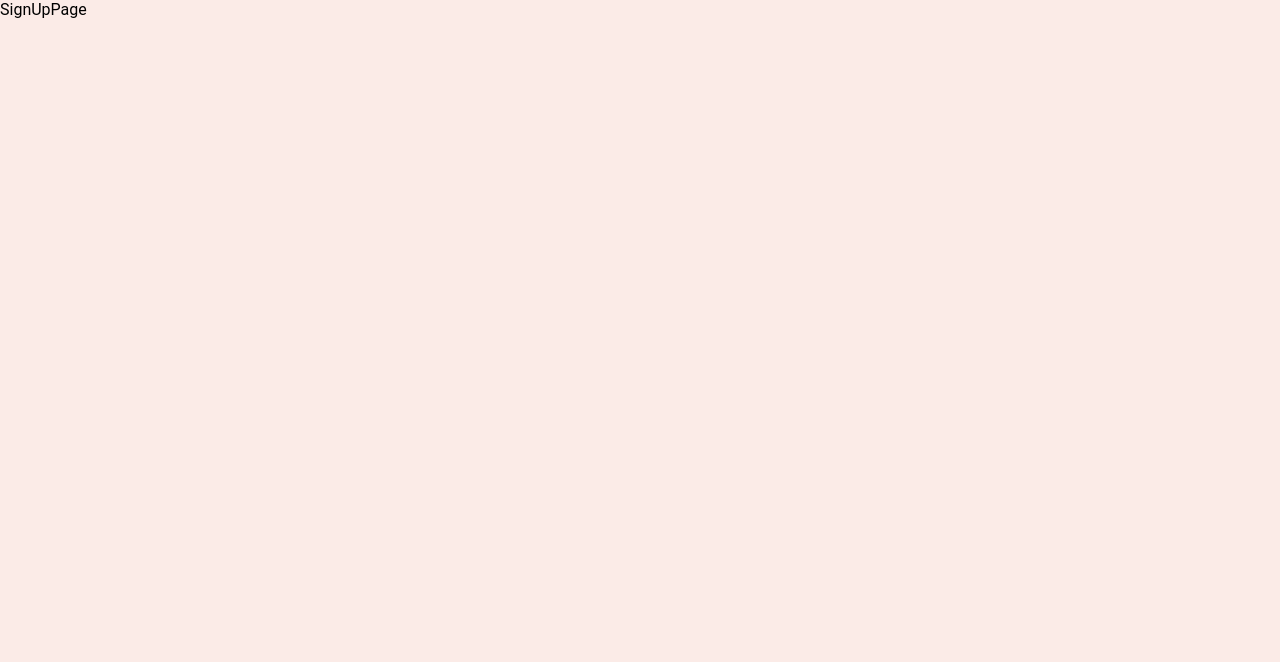
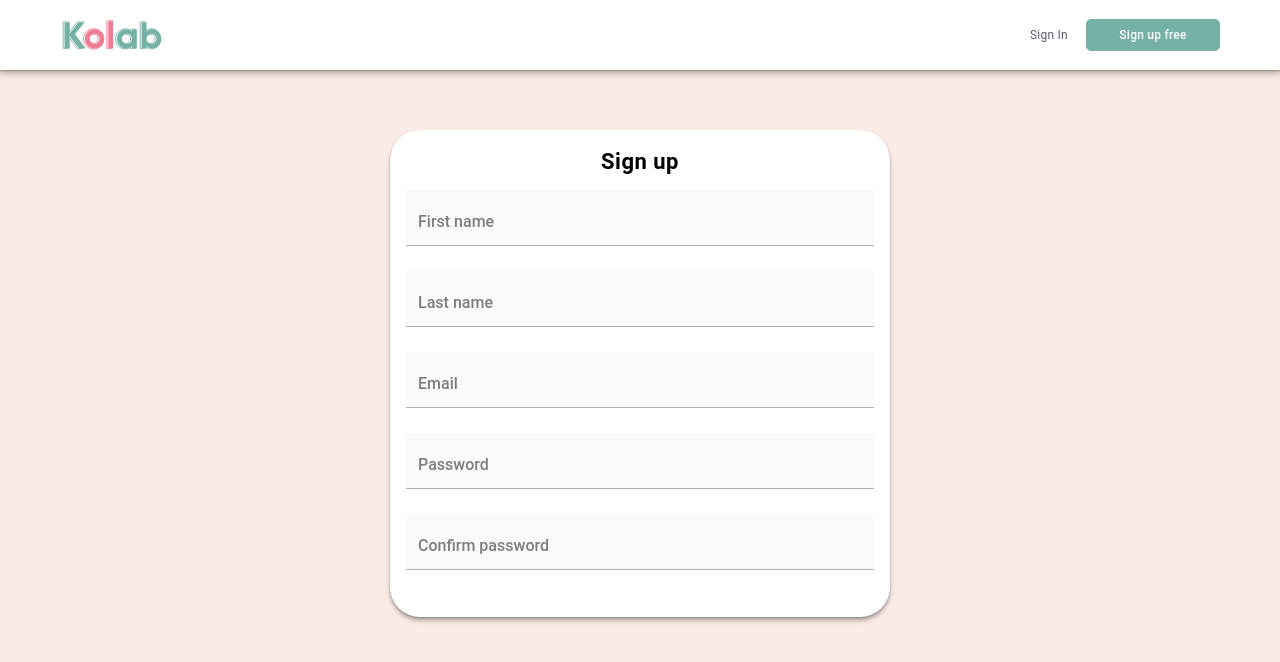
Before and after one commit to SergeyMykytchyn/kolab-frontend, a React (Create React App) app: page /sign-up in a window 1280 px wide. Shown: the top 662 px of the page. Built offline with nearby package versions, Linux system fonts and the light colour scheme.

Commit message:
before material-ui

```diff
--- /dev/null
+++ b/src/components/header-sign/HeaderSign.css
@@ -0,0 +1,72 @@
+.sign-header {
+  height: 70px;
+  width: 100%;
+
+  background-color: #ffff;
+  box-shadow: 0px 1px 2px rgba(0, 0, 0, 0.25),
+    0px 2px 6px 2px rgba(0, 0, 0, 0.25);
+  border-radius: 1px;
+
+  padding-left: 60px;
+  padding-right: 60px;
+
+  display: flex;
+  align-items: center;
+}
+
+.sign-headerContent {
+  height: 32px;
+  width: 100%;
+
+  display: flex;
+  justify-content: space-between;
+}
+
+.sign-headerButtons {
+  height: 32px;
+  width: 190px;
+
+  display: flex;
+  justify-content: space-between;
+  align-items: baseline;
+}
+
+.sign-headerButtonsSignIn {
+  color: #5f5a6e;
+  font-size: 12px;
+  line-height: 18px;
+  letter-spacing: 0.02em;
+}
+
+.sign-headerButtonsSignUp {
+  height: 32px;
+  width: 134px;
+
+  background-color: #76b1a6;
+  border: 0.7px solid #76b1a6;
+  border-radius: 5px;
+
+  padding: 7px 30px;
+
+  display: flex;
+  justify-content: center;
+  align-items: center;
+}
+
+.sign-headerButtonsSignUpText {
+  color: #ffffff;
+  font-weight: 500;
+  font-size: 12px;
+  line-height: 18px;
+  letter-spacing: 0.02em;
+}
+
+a {
+  text-decoration: none;
+  color: inherit;
+}
+
+.sign-logo {
+  height: 32px;
+  width: 103px;
+}
--- /dev/null
+++ b/src/components/header-sign/HeaderSign.jsx
@@ -0,0 +1,22 @@
+import React from "react";
+import "./HeaderSign.css";
+
+const HeaderSign = () => {
+  return (
+    <div className="sign-header">
+      <div className="sign-headerContent">
+        <a href="/"><img className="sign-logo" src="./assets/kolab-logo.svg" alt="Kolab"/></a>
+        <div className="sign-headerButtons">
+          <span className="sign-headerButtonsSignIn"><a href="/sign-in">Sign In</a></span>
+          <a href="/sign-up">
+            <div className="sign-headerButtonsSignUp">
+              <span className="sign-headerButtonsSignUpText">Sign up free</span>
+            </div>
+          </a>
+        </div>
+      </div>
+    </div>
+  );
+};
+
+export default HeaderSign;
--- /dev/null
+++ b/src/components/sign-up-form/SignUpForm.css
@@ -0,0 +1,107 @@
+.sign-up-form {
+  padding: 60px;
+}
+
+.sign-up-card {
+  margin: 0 auto;
+  width: 500px;
+
+  background-color: #ffff;
+  border-radius: 30px;
+  box-shadow: 0px 4px 4px rgba(0, 0, 0, 0.25), 0px 1px 2px rgba(0, 0, 0, 0.25);
+
+  padding: 20px 16px 22px 16px;
+}
+
+.sign-up-cardTitle {
+  text-align: center;
+  margin-bottom: 16px;
+}
+
+.sign-up-cardTitleText {
+  font-weight: bold;
+  font-size: 22px;
+  line-height: 24px;
+  letter-spacing: 0.5px;
+}
+
+.inp {
+  position: relative;
+  margin: auto;
+  width: 100%;
+  max-width: 280px;
+  border-radius: 3px;
+  overflow: hidden;
+}
+.inp .label {
+  position: absolute;
+  top: -5px;
+  left: 12px;
+  font-size: 16px;
+  color: rgba(0, 0, 0, 0.5);
+  font-weight: 500;
+  transform-origin: 0 0;
+  transform: translate3d(0, 0, 0);
+  transition: all 0.2s ease;
+  pointer-events: none;
+}
+.inp .focus-bg {
+  position: absolute;
+  top: 0;
+  left: 0;
+  width: 100%;
+  height: 100%;
+  background: rgba(0, 0, 0, 0.05);
+  z-index: -1;
+  transform: scaleX(0);
+  transform-origin: left;
+}
+.inp input {
+  -webkit-appearance: none;
+  -moz-appearance: none;
+  appearance: none;
+  width: 100%;
+  border: 0;
+  font-family: inherit;
+  padding: 16px 12px 0 12px;
+  height: 56px;
+  font-size: 16px;
+  font-weight: 400;
+  background: rgba(0, 0, 0, 0.02);
+  box-shadow: inset 0 -1px 0 rgba(0, 0, 0, 0.3);
+  color: #000;
+  transition: all 0.15s ease;
+}
+.inp input:hover {
+  background: rgba(0, 0, 0, 0.04);
+  box-shadow: inset 0 -1px 0 rgba(0, 0, 0, 0.5);
+}
+.inp input:not(:-moz-placeholder-shown) + .label {
+  color: rgba(0, 0, 0, 0.5);
+  transform: translate3d(0, -12px, 0) scale(0.75);
+}
+.inp input:not(:-ms-input-placeholder) + .label {
+  color: rgba(0, 0, 0, 0.5);
+  transform: translate3d(0, -12px, 0) scale(0.75);
+}
+.inp input:not(:placeholder-shown) + .label {
+  color: rgba(0, 0, 0, 0.5);
+  transform: translate3d(0, -12px, 0) scale(0.75);
+}
+.inp input:focus {
+  background: rgba(0, 0, 0, 0.05);
+  outline: none;
+  box-shadow: inset 0 -2px 0 #0077ff;
+}
+.inp input:focus + .label {
+  color: #0077ff;
+  transform: translate3d(0, -12px, 0) scale(0.75);
+}
+.inp input:focus + .label + .focus-bg {
+  transform: scaleX(1);
+  transition: all 0.1s ease;
+}
+
+input {
+  margin-bottom: 25px;
+}
--- /dev/null
+++ b/src/components/sign-up-form/SignUpForm.jsx
@@ -0,0 +1,83 @@
+import React, { useState } from "react";
+import "./SignUpForm.css";
+
+const SignUpForm = () => {
+  const [firstName, setFirstName] = useState("");
+  const [lastName, setLastName] = useState("");
+  const [email, setEmail] = useState("");
+  const [password, setPassword] = useState("");
+  const [confirmPassword, setConfirmPassword] = useState("");
+
+  return (
+    <form className="sign-up-form">
+      <div className="sign-up-card">
+        <div className="sign-up-cardTitle"><span class="sign-up-cardTitleText">Sign up</span></div>
+        <div>
+
+          <label for="inp" class="inp">
+            <input
+              value={firstName}
+              onChange={e => setFirstName(e.target.value)}
+              type="text"
+              id="inp"
+              placeholder="&nbsp;"
+            />
+            <span class="label">First name</span>
+            <span class="focus-bg"></span>
+          </label>
+
+          <label for="inp" class="inp">
+            <input
+              value={lastName}
+              onChange={e => setLastName(e.target.value)}
+              type="text"
+              id="inp"
+              placeholder="&nbsp;"
+            />
+            <span class="label">Last name</span>
+            <span class="focus-bg"></span>
+          </label>
+
+          <label for="inp" class="inp">
+            <input
+              value={email}
+              onChange={e => setEmail(e.target.value)}
+              type="text"
+              id="inp"
+              placeholder="&nbsp;"
+            />
+            <span class="label">Email</span>
+            <span class="focus-bg"></span>
+          </label>
+
+          <label for="inp" class="inp">
+            <input
+              value={password}
+              onChange={e => setPassword(e.target.value)}
+              type="text"
+              id="inp"
+              placeholder="&nbsp;"
+            />
+            <span class="label">Password</span>
+            <span class="focus-bg"></span>
+          </label>
+
+          <label for="inp" class="inp">
+            <input
+              value={confirmPassword}
+              onChange={e => setConfirmPassword(e.target.value)}
+              type="text"
+              id="inp"
+              placeholder="&nbsp;"
+            />
+            <span class="label">Confirm password</span>
+            <span class="focus-bg"></span>
+          </label>
+
+        </div>
+      </div>
+    </form>
+  );
+};
+
+export default SignUpForm;
--- a/src/routes/landing-page/LandingPage.jsx
+++ b/src/routes/landing-page/LandingPage.jsx
@@ -3,43 +3,43 @@ import "./LandingPage.css";
 
 const LandingPage = () => {
   return (
-    <div className="container">
-      <div className="header">
-        <img className="logo" src="./assets/kolab-logo.svg" alt="Kolab"/>
-        <div className="headerButtons">
-          <span className="headerButtonsSignIn"><a href="/sign-in">Sign In</a></span>
+    <div className="landing-container">
+      <div className="landing-header">
+        <img className="landing-logo" src="./assets/kolab-logo.svg" alt="Kolab"/>
+        <div className="landing-headerButtons">
+          <span className="landing-headerButtonsSignIn"><a href="/sign-in">Sign In</a></span>
           <a href="/sign-up">
-            <div className="headerButtonsSignUp">
-              <span className="headerButtonsSignUpText">Sign up free</span>
+            <div className="landing-headerButtonsSignUp">
+              <span className="landing-headerButtonsSignUpText">Sign up free</span>
             </div>
           </a>
         </div>
       </div>
-      <div className="hr"></div>
-      <div className="content">
-        <img className="line" src="./assets/line.svg" alt="line"/>
-        <img className="stars" src="./assets/stars.svg" alt="stars"/>
-        <div className="contentLeft">
-          <img className="ellipse" src="./assets/bg-allipse.svg" alt="ellipse"/>
-          <img className="plane" src="./assets/plane.svg" alt="palane"/>
-          <div className="contentLeftTop">
-            <span className="contentLeftTopTitle">New Home for Collaboration</span>
-            <span className="contentLeftTopText">The online collaborative whiteboard platform to bring teams together, anytime, anywhere.</span>
+      <div className="landing-hr"></div>
+      <div className="landing-content">
+        <img className="landing-line" src="./assets/line.svg" alt="line"/>
+        <img className="landing-stars" src="./assets/stars.svg" alt="stars"/>
+        <div className="landing-contentLeft">
+          <img className="landing-ellipse" src="./assets/bg-allipse.svg" alt="ellipse"/>
+          <img className="landing-plane" src="./assets/plane.svg" alt="palane"/>
+          <div className="landing-contentLeftTop">
+            <span className="landing-contentLeftTopTitle">New Home for Collaboration</span>
+            <span className="landing-contentLeftTopText">The online collaborative whiteboard platform to bring teams together, anytime, anywhere.</span>
             <a href="/sign-up">
-              <div className="contentLeftTopButton">
-                <span className="contentLeftTopButtonText">Get Started</span>
-                <img className="arrow" src="./assets/arrow-right.svg" alt="arrow"/>
+              <div className="landing-contentLeftTopButton">
+                <span className="landing-contentLeftTopButtonText">Get Started</span>
+                <img className="landing-arrow" src="./assets/arrow-right.svg" alt="arrow"/>
               </div>
             </a>
           </div>
-          <span className="contentLeftCenterText">Free forever — no credit card required.</span>
-          <img className="contentLeftBottom" src="./assets/landing-illustration-2.svg" alt="landing-illustration-2"/>
+          <span className="landing-contentLeftCenterText">Free forever — no credit card required.</span>
+          <img className="landing-contentLeftBottom" src="./assets/landing-illustration-2.svg" alt="landing-illustration-2"/>
         </div>
-        <div className="contentRight">
+        <div className="landing-contentRight">
           <img src="./assets/landing-illustration-1.svg" alt="landing-illustration-1"/>
-          <div className="contentRightBottom">
-            <span className="contentRightBottomTitle">Stay organized and connected</span>
-            <span className="contentRightBottomText">Bring your team's work together in one shared space. Choose the project view that suits your style, and collaborate no matter where you are.</span>
+          <div className="landing-contentRightBottom">
+            <span className="landing-contentRightBottomTitle">Stay organized and connected</span>
+            <span className="landing-contentRightBottomText">Bring your team's work together in one shared space. Choose the project view that suits your style, and collaborate no matter where you are.</span>
           </div>
         </div>
       </div>
--- a/src/routes/sign-up-page/SignUpPage.jsx
+++ b/src/routes/sign-up-page/SignUpPage.jsx
@@ -1,9 +1,12 @@
 import React from "react";
+import HeaderSign from "../../components/header-sign/HeaderSign";
+import SignUpForm from "../../components/sign-up-form/SignUpForm";
 
 const SignUpPage = () => {
   return (
     <div>
-      SignUpPage
+      <HeaderSign />
+      <SignUpForm />
     </div>
   );
 };
```
Also changed, not shown: src/routes/landing-page/LandingPage.css (+26 -26 lines).
